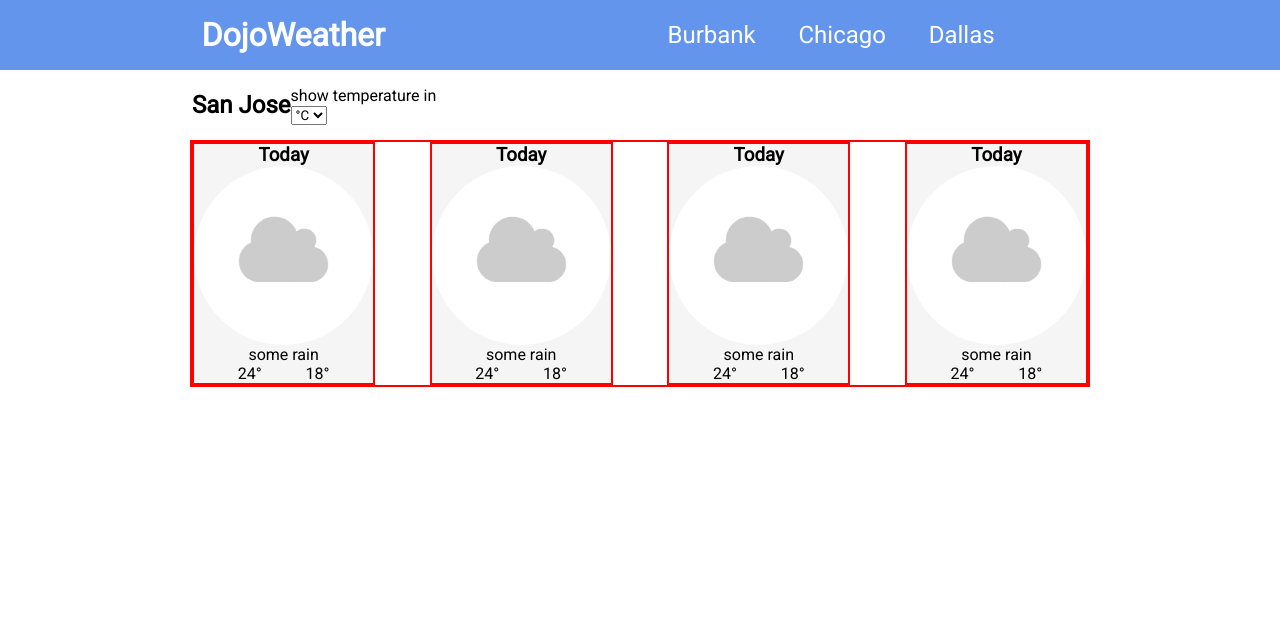
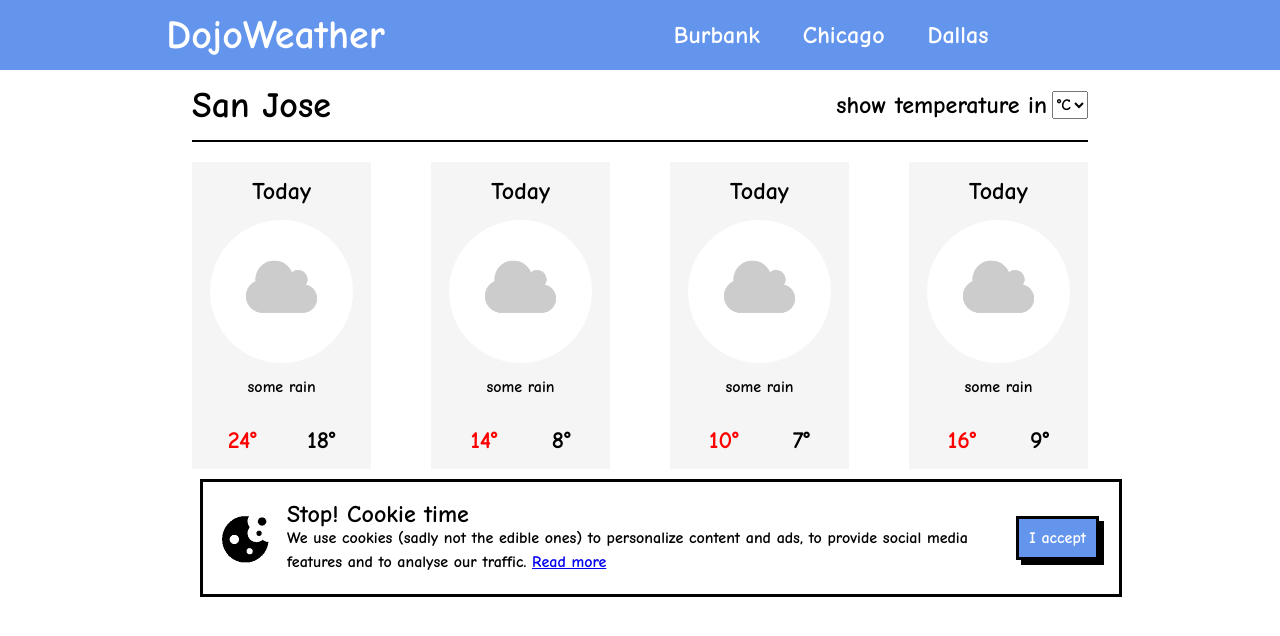
Before and after one commit to rebecaoz/Dojo, a plain HTML site: page clima/index.html in a window 1280 px wide. Drawn offline with Linux system fonts and the light colour scheme.

Commit message:
add clima assesment

```diff
--- a/clima/index.html
+++ b/clima/index.html
@@ -10,16 +10,16 @@
     <div class="nav">
         <h1 class="nav-title">DojoWeather</h1>
         <ul class="nav-links">
-            <li><a href="#">Burbank</a></li>
-            <li><a href="#" class="">Chicago</a></li>
-            <li><a href="#">Dallas</a></li>
+            <li><a href="#" onclick="alert(message)">Burbank</a></li>
+            <li><a href="#" onclick="alert(message)">Chicago</a></li>
+            <li><a href="#" onclick="alert(message)">Dallas</a></li>
         </ul>
     </div>
     <div class="city">
         <h2>San Jose</h2>
-        <div>
+        <div class="selectScale">
             <p>show temperature in</p>
-            <select name="grados" id="grados">
+            <select name="grados" id="grados" onchange="changeTemp(this)">
                 <option value="C">°C</option>
                 <option value="F">°F</option>
             </select>
@@ -31,8 +31,8 @@
             <img src="./assets/assets/some_clouds.png" alt="">
             <p>some rain</p>
             <div class="temp">
-                <p>24°</p>
-                <p>18°</p>
+                <p class="max">24°</p>
+                <p class="min">18°</p>
             </div>
         </div>
         <div class="clima">
@@ -40,8 +40,8 @@
             <img src="./assets/assets/some_clouds.png" alt="">
             <p>some rain</p>
             <div class="temp">
-                <p>24°</p>
-                <p>18°</p>
+                <p class="max">14°</p>
+                <p class="min">8°</p>
             </div>
         </div>
         <div class="clima">
@@ -49,8 +49,8 @@
             <img src="./assets/assets/some_clouds.png" alt="">
             <p>some rain</p>
             <div class="temp">
-                <p>24°</p>
-                <p>18°</p>
+                <p class="max">10°</p>
+                <p class="min">7°</p>
             </div>
         </div>
         <div class="clima">
@@ -58,10 +58,19 @@
             <img src="./assets/assets/some_clouds.png" alt="">
             <p>some rain</p>
             <div class="temp">
-                <p>24°</p>
-                <p>18°</p>
+                <p class="max">16°</p>
+                <p class="min">9°</p>
             </div>
         </div>
+
+    </div>
+    <div class="cookie">
+        <img src="./assets/assets/cookie.png" alt="">
+        <div class="cookie-text">
+            <h4>Stop! Cookie time</h4>
+            <p>We use cookies (sadly not the edible ones) to personalize content and ads, to provide social media features and to analyse our traffic. <a href="#">Read more</a></p>
+        </div>
+        <button class="btn" onclick="deleteCookie()">I accept</button>
     </div>
     <script src="./script.js"></script>
 </body>
--- a/clima/script.js
+++ b/clima/script.js
@@ -0,0 +1,31 @@
+let message="This page says \nLoading weather report...";
+let cookie= document.querySelector('.cookie');
+let maximas= document.querySelectorAll('.max');
+console.log(maximas);
+
+//console.log(valor.value);
+function deleteCookie(){
+    cookie.remove();
+}
+
+function changeTemp(element){
+    let valor= element.value;
+    console.log(valor);
+    if(valor=='F'){
+        for(element of maximas){
+            let maxima=element.innerText;
+            maxima = maxima.substr(0, maxima.length - 1);
+            console.log(maxima);
+            element.innerText= ((maxima* 9/5) + 32)+'°';
+        }
+    }else{
+        for(element of maximas){
+            let maxima=element.innerText;
+            maxima = maxima.substr(0, maxima.length - 1);
+            console.log(maxima);
+            element.innerText= ((maxima - 32) * 5/9).toFixed(0) +'°';
+        }
+    }
+
+
+}
--- a/clima/style.css
+++ b/clima/style.css
@@ -1,8 +1,11 @@
 @import url('https://fonts.googleapis.com/css2?family=Roboto&display=swap');
+@import url('https://fonts.googleapis.com/css2?family=Comic+Neue:wght@700&display=swap');
+
 *{
     margin: 0;
-    font-family: 'Roboto',Arial, Helvetica, sans-serif;
+    font-family: 'Comic Neue', Arial, Helvetica, sans-serif;
 }
+
 .nav{
     background-color: cornflowerblue;
     color: white;
@@ -13,6 +16,7 @@
 .nav-title{
     flex: .9;
     text-align: right;
+    font-size: 2.5rem;
 }
 .nav-links{
     display: flex;
@@ -34,13 +38,24 @@ li a{
     align-items: center;
     height: 70px;
     width: 70%;
+    justify-content: space-between;
+    border-bottom: 2px solid black;
+    font-size: 1.5rem;
+}
+.selectScale{
+    display: flex;
+    gap: 5px;
+}
+#grados{
+    font-size: 1rem;
 }
 .container{
     display: flex;
     margin: 0 auto;
     justify-content: space-between;
     width: 70%;
-    border: 2px solid red;
+    margin-bottom: 10px;
+    margin-top: 20px;
 }
 .clima{
     display: flex;
@@ -48,16 +63,56 @@ li a{
     flex-direction: column;
     align-items: center;
     background-color: whitesmoke;
-    border: 2px solid red;
 
+}
+.clima h3, .clima p{
+    margin: 15px;
+}
+.clima h3{
+    font-size: 1.5rem;
 }
 .clima img{
     border-radius: 50%;
-
-    width: 100%;
+    width: 80%;
 }
 .temp{
     display: flex;
     width: 100%;
     justify-content: space-evenly;
+    font-size: 1.5rem;
 }
+.temp p:first-child{
+    color: red;
+}
+.cookie{
+    position: fixed;
+    display: flex;
+    padding: 10px;
+    width: 70%;
+    border: 3px solid black;
+    align-items: center;
+    left: 200px;
+    line-height: 1.5em;
+}
+.cookie img{
+    height: 70%;
+
+}
+.cookie-text{
+    padding: 10px;
+    flex: 1;
+}
+.cookie-text h4{
+    font-size: 1.5rem;
+
+}
+
+button{
+    background-color:cornflowerblue;
+    color: white;
+    border: 3px solid black;
+    padding: 10px;
+    box-shadow: 5px 5px black;
+    font-size: 1rem;
+    margin: 10px;
+}
```
